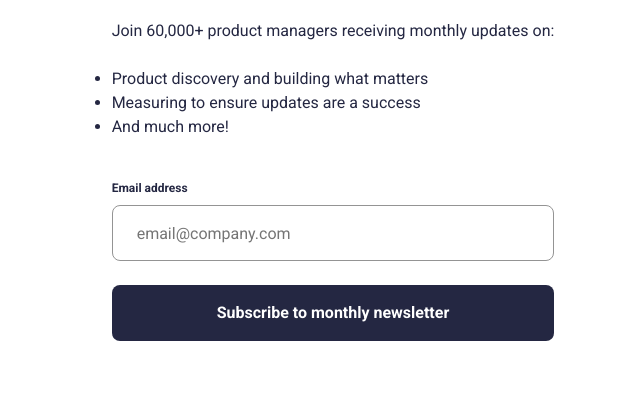
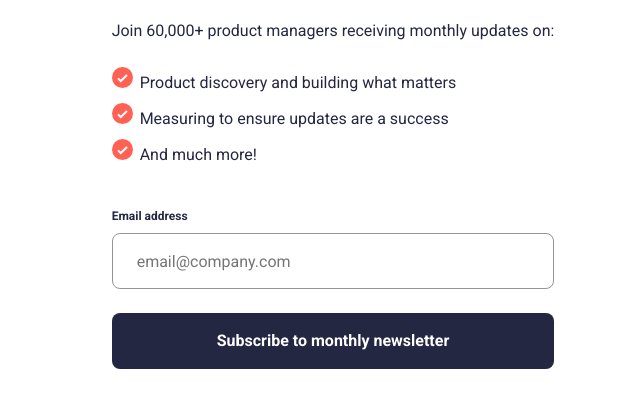
Before and after one commit to rodrigojesus7/newsletter-sign-up-form-with-success-message, a plain HTML site: page index.html in a window 1280 px wide. Shown: the part 680-1088 px from the top of the page, without its empty margins (307-947 px from the left). Before the commit the page ends 1021 px from the top, so only its background shows below. Drawn offline with Linux system fonts and the light colour scheme.

Commit message:
refactor

```diff
--- a/src/css/reset.css
+++ b/src/css/reset.css
@@ -8,3 +8,7 @@ html{
     box-sizing: border-box;
     font-family: Roboto, sans-serif;
 }
+
+ul{
+    list-style-image: url("../images/icon-list.svg");
+}
--- a/src/css/style.css
+++ b/src/css/style.css
@@ -46,6 +46,14 @@ body {
     display: flex;
     flex-direction: column;
     align-items: center;
+    background-color: var(--card-color);
+}
+
+.card{
+    display: flex;
+    flex-direction: column;
+    align-items: center;
+    background-color: var(--card-color);
 }
 
 .main-section {
@@ -65,6 +73,10 @@ body {
 
 .main-section__list {
     color: var(--main-color);
+    display: flex;
+    flex-direction: column;
+    margin-left: 2.8rem;
+    gap: 0.8rem;
 }
 
 
@@ -100,4 +112,5 @@ body {
     border: none;
     text-align: center;
     height: 5.6rem;
+    margin-bottom: 4.4rem;
 }
```
